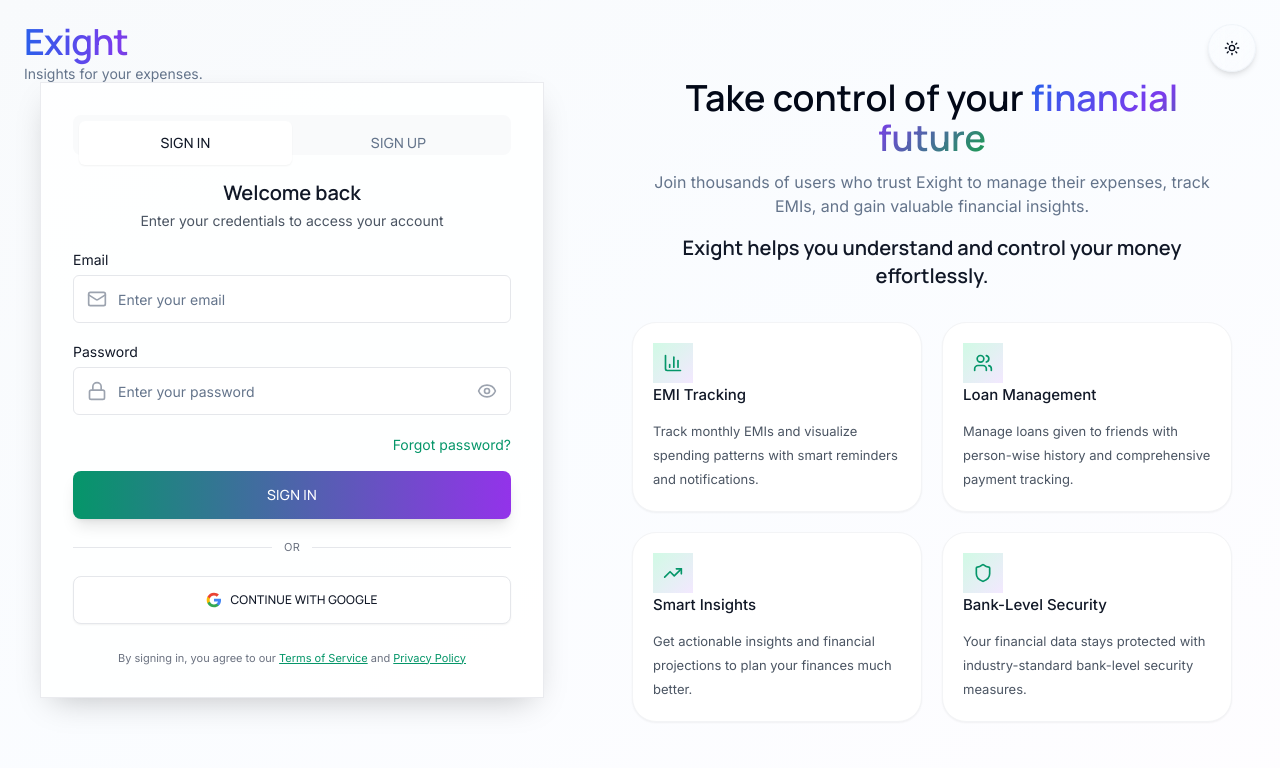
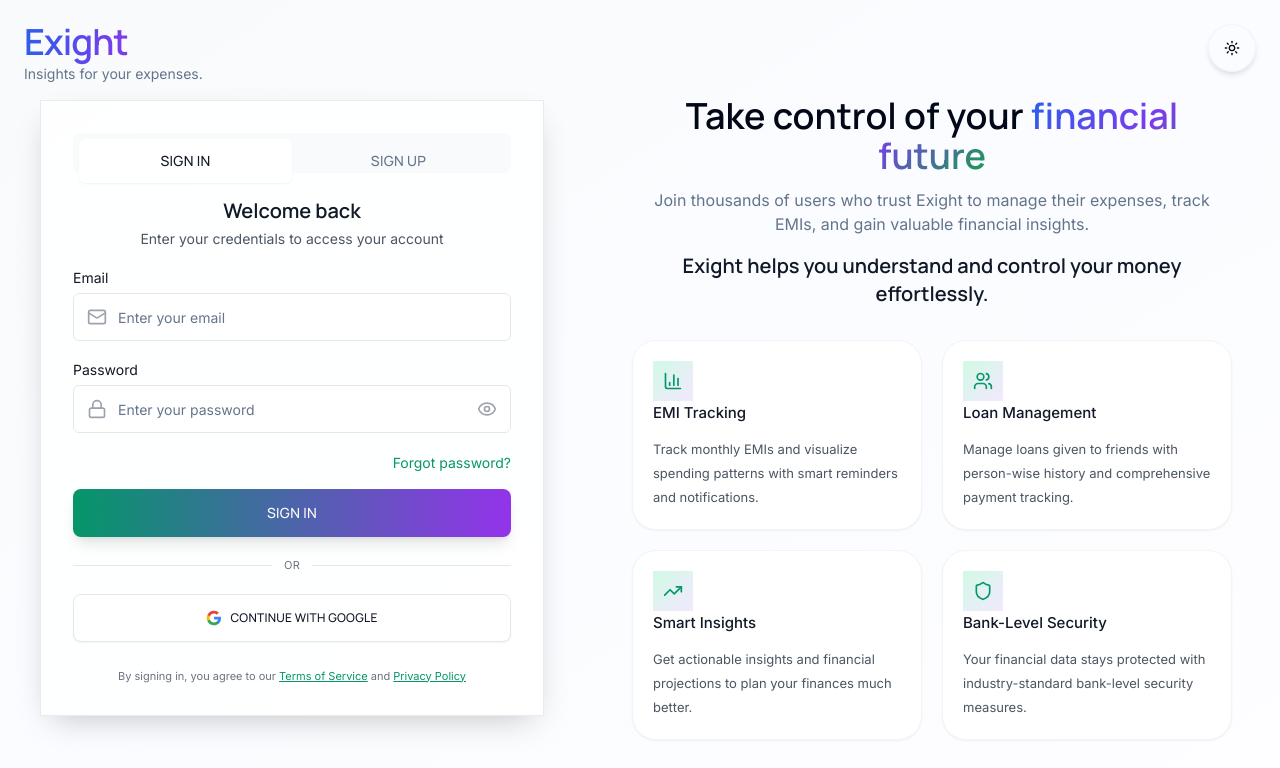
Before and after one commit to rescuedragon/exight2.0, a React (Vite) app: page /#/ in a window 1280 px wide. Shown: the top 768 px of the page. Built offline with nearby package versions, Linux system fonts and the light colour scheme.

Commit message:
login: move content down slightly from top with pt-24 for better visual balance

```diff
--- a/src/pages/LoginPage.tsx
+++ b/src/pages/LoginPage.tsx
@@ -21,7 +21,7 @@
 			</div>
 
 			{/* Content wrapper */}
-			<div className="h-full w-full flex items-center justify-center py-8">
+			<div className="h-full w-full flex items-start justify-center pt-24 pb-8">
 				<div className="mx-auto w-full max-w-[1280px] px-6 md:px-8">
 					{/* 40/60 split container */}
 					<div className="grid grid-cols-1 md:grid-cols-[520px_minmax(0,1fr)] gap-10 md:gap-16 items-start">
```
